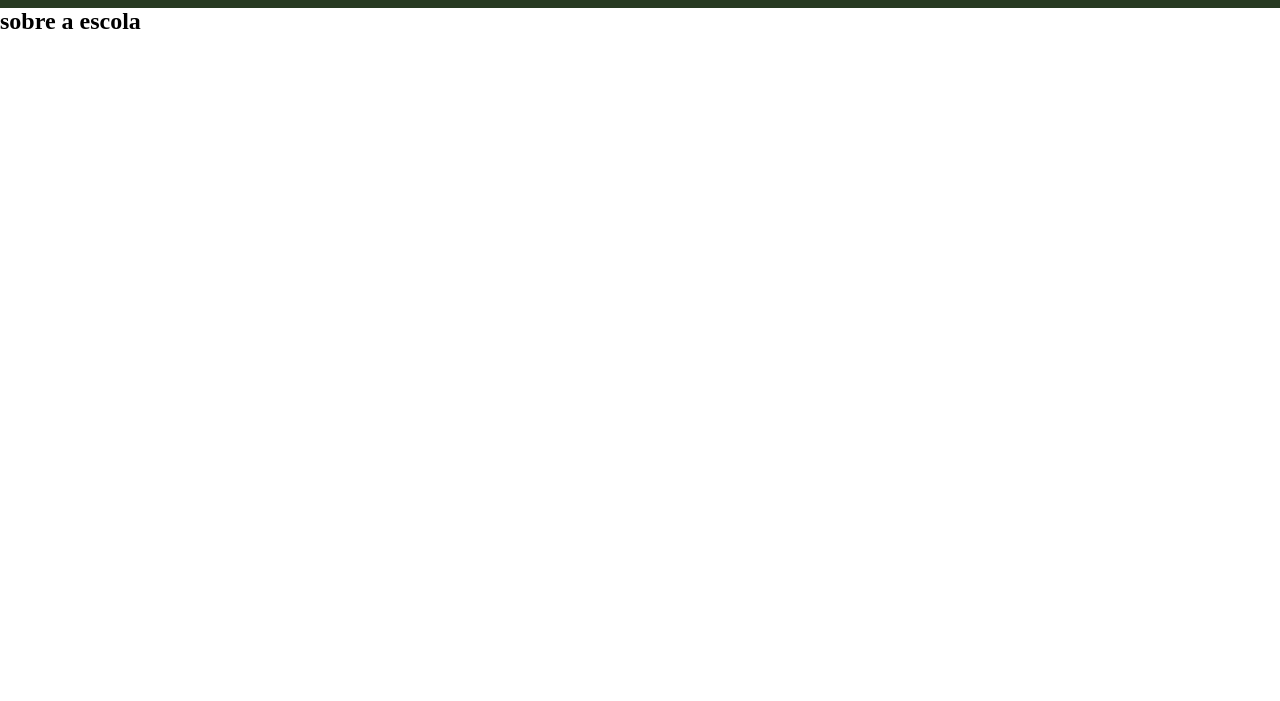
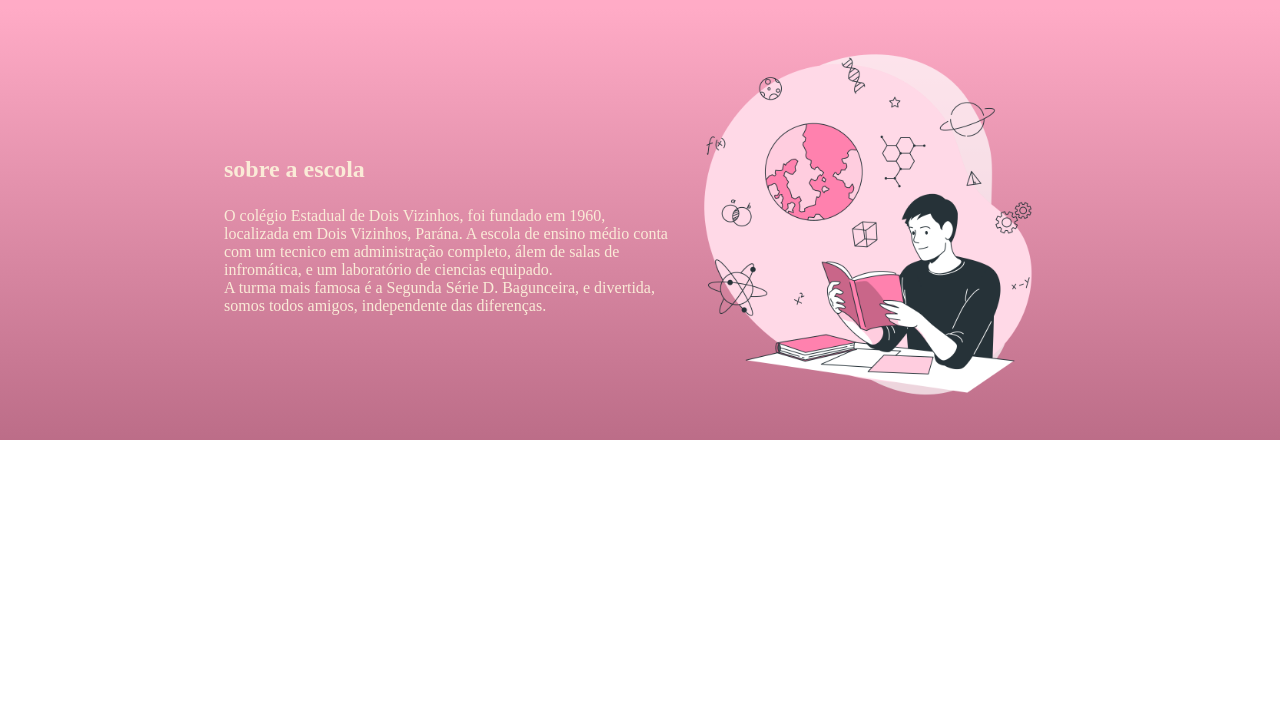
Before and after one commit to laviniaamerico/site-creative, a plain HTML site: page index.html in a window 1280 px wide. Shown: the part 99-800 px from the top of the page. Drawn offline with Linux system fonts and the light colour scheme.

Commit message:
Add files via upload

```diff
--- a/index.html
+++ b/index.html
@@ -17,9 +17,12 @@
         </ul>
     </header>
 <section class="escola">
-    <h2 class="escola-titulo">sobre a escola</h2>
-    <p class="escola-texto-um"></p>
-    <p class="escola-texto-dois"></p>
+    <div class="escola-div-conteudo">
+        <h2 class="escola-titulo">sobre a escola</h2>
+        <p class="escola-texto-um">O colégio Estadual de Dois Vizinhos, foi fundado em 1960, localizada em Dois Vizinhos, Parána. A escola de ensino médio conta com um tecnico em administração completo, álem de salas de infromática, e um laboratório de ciencias equipado. </p>
+        <p class="escola-texto-dois">A turma mais famosa é a Segunda Série D. Bagunceira, e divertida, somos todos amigos, independente das diferenças.</p>
+    </div>
+<img class="escola-imagem" src="Learning-bro.png" alt="aluna e livros">
 </section>
 </body>
 
--- a/style.css
+++ b/style.css
@@ -4,7 +4,7 @@
 }
 
 .cabecalho{
-    background-color: #273a22;
+    background-color: #ffabc6;
     color: beige;
     display: flex;
     justify-content: space-around;
@@ -20,5 +20,23 @@
     display: inline-block;
     margin: 0 16px;
     font-size: 24px;
+}
 
+.escola-imagem{
+    width: 30%;
 }
+
+.escola{
+    background-image: linear-gradient(#ffabc6, #bc6d88);
+    color: antiquewhite;
+    display: flex;
+    justify-content: center;
+    align-items: center;
+    padding: 24px 0;
+}
+
+.escola-div-conteudo{
+    width: 35%;
+}.escola-titulo{
+    padding: 24px 0;
+}
```
Also changed, not shown: Learning-bro.png (added).
